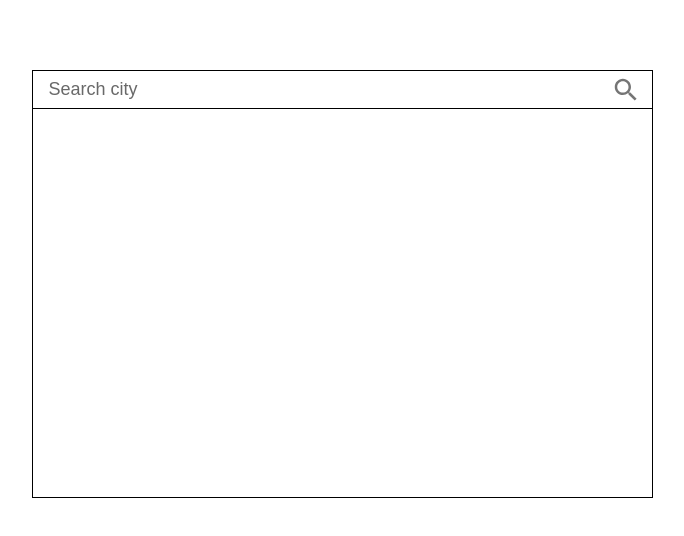
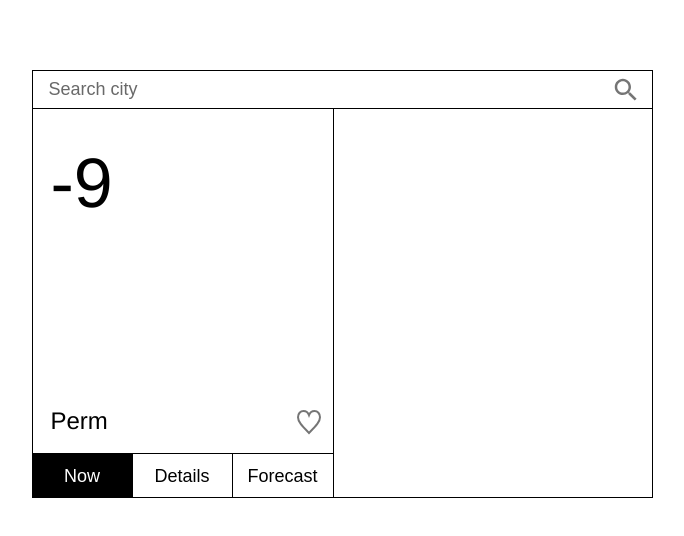
Before and after one commit to AlexRay-dev/weather-vue, a Vue app: page / in a window 1280 px wide. Shown: the top 536 px of the page, without its empty margins (298-982 px from the left). Built offline with nearby package versions, Linux system fonts and the light colour scheme.

Commit message:
added tabs components

```diff
--- a/src/App.vue
+++ b/src/App.vue
@@ -3,7 +3,9 @@
     <div class='weather'>
       <div class='weather__container'>
         <search-form/>
-        <div class='weather__main flex'>
+        <div class="weather__main">
+          <weather-tabs/>
+
         </div>
       </div>
     </div>
@@ -13,9 +15,11 @@
 <script>
 
 import SearchForm from "@/components/SearchForm";
+import WeatherTabs from "@/components/weather-tabs/WeatherTabs";
+
 export default {
   name: 'App',
-  components: {SearchForm}
+  components: {WeatherTabs, SearchForm},
 }
 </script>
 
@@ -24,9 +28,14 @@ export default {
   font-family: Avenir, Helvetica, Arial, sans-serif;
   -webkit-font-smoothing: antialiased;
   -moz-osx-font-smoothing: grayscale;
-  text-align: center;
-  color: #2c3e50;
+  color: black;
   margin-top: 60px;
+
+  ul {
+    list-style: none;
+    padding: 0;
+    margin: 0;
+  }
 }
 .weather {
   width: 621px;
--- a/src/components/SearchForm.vue
+++ b/src/components/SearchForm.vue
@@ -73,7 +73,7 @@ export default {
   border: none;
   background-color: transparent;
   cursor: pointer;
-  background-image: url('../assets/img/search.svg');
+  background-image: url('../assets/icons/search.svg');
   background-repeat: no-repeat;
 }
 </style>
--- /dev/null
+++ b/src/components/icons/IconFavorite.vue
@@ -0,0 +1,38 @@
+<template>
+  <svg
+      :width="width"
+      :height="height"
+      :viewBox="`0 0 ${width} ${height}`"
+      fill="none"
+  >
+    <path
+        d="M17.5 1C15.0556 1 12.8556 2.7875 12 5.125C11.1444 2.7875 8.94444 1 6.5 1C3.44444 1 1 3.6125 1 7.1875C1 12 5.27778 16.125 12 23C18.7222 16.125 23 12 23 7.1875C23 3.6125 20.5556 1 17.5 1Z"
+        opacity="0.54"
+        :stroke="iconColor"
+        :fill="isFilled ? iconColor : 'inherit'"
+        stroke-width="2"/>
+  </svg>
+</template>
+
+<script>
+export default {
+  props: {
+    width: {
+      type: [Number, String],
+      default: 24
+    },
+    height: {
+      type: [Number, String],
+      default: 25
+    },
+    iconColor: {
+      type: String,
+      default: 'currentColor'
+    },
+    isFilled: {
+      type: Boolean,
+      default: false
+    }
+  }
+}
+</script>
--- /dev/null
+++ b/src/components/weather-tabs/DetailsTab.vue
@@ -0,0 +1,36 @@
+<template>
+  <div class="weather__tab tab-details">
+    <div class="tab-details__city">Perm</div>
+
+    <ul class="tab-details__list">
+      <li class="tab-details__item">Temperature: 9</li>
+      <li class="tab-details__item">Feels like: 9</li>
+      <li class="tab-details__item">Weather: 9</li>
+      <li class="tab-details__item">Sunrise: 9</li>
+      <li class="tab-details__item">Sunset: 9</li>
+    </ul>
+  </div>
+</template>
+
+<script>
+export default {
+  name: 'details-tab'
+}
+</script>
+
+<style lang="scss" scoped>
+.tab-details {
+  &__city {
+    font-size: 24px;
+    margin-bottom: 42px;
+  }
+
+  &__item {
+    font-size: 24px;
+
+    &:not(:last-child) {
+      margin-bottom: 14px;
+    }
+  }
+}
+</style>
--- /dev/null
+++ b/src/components/weather-tabs/ForecastTab.vue
@@ -0,0 +1,30 @@
+<template>
+  <div class="weather__tab tab-forecast">
+    <div class="tab-forecast__city">Perm</div>
+
+    <ul class="tab-forecast__list">
+      <forecast-tab-item/>
+      <forecast-tab-item/>
+      <forecast-tab-item/>
+      <forecast-tab-item/>
+    </ul>
+  </div>
+</template>
+
+<script>
+import ForecastTabItem from "@/components/weather-tabs/ForecastTabItem";
+
+export default {
+  name: 'forecast-tab',
+  components: {ForecastTabItem}
+}
+</script>
+
+<style lang="scss" scoped>
+.tab-forecast {
+  &__city {
+    font-size: 24px;
+    margin-bottom: 7px;
+  }
+}
+</style>
--- /dev/null
+++ b/src/components/weather-tabs/ForecastTabItem.vue
@@ -0,0 +1,48 @@
+<template>
+  <li class="tab-forecast__item">
+    <div class="tab-forecast__item-header">
+      <div>January 25</div>
+      <div>14:00</div>
+    </div>
+    <div class="tab-forecast__item-body">
+      <div>
+        <div>Temperature: -9°</div>
+        <div>Feels like: -15°</div>
+      </div>
+
+      <div>
+        <div>Clouds</div>
+        <div>icon</div>
+      </div>
+    </div>
+  </li>
+</template>
+
+<script>
+export default {
+  props: {}
+}
+</script>
+
+<style lang="scss" scoped>
+.tab-forecast__item {
+  padding: 8px 10px;
+  border: 1px solid #000000;
+  font-size: 18px;
+
+  &:not(:last-child) {
+    margin-bottom: 9px;
+  }
+
+  &-header {
+    display: flex;
+    justify-content: space-between;
+    margin-bottom: 20px;
+  }
+
+  &-body {
+    display: flex;
+    justify-content: space-between;
+  }
+}
+</style>
--- /dev/null
+++ b/src/components/weather-tabs/NowTab.vue
@@ -0,0 +1,67 @@
+<template>
+  <div class="weather__tab  tab-now">
+    <div class="tab-now__temp">
+      -9
+    </div>
+
+    <div class="tab-now__footer">
+      <div class="tab-now__city">
+        Perm
+      </div>
+
+      <button
+          class="tab-now__add-to-fav"
+          @click="addToFavorite"
+      >
+        <icon-favorite/>
+      </button>
+    </div>
+  </div>
+</template>
+
+<script>
+import IconFavorite from "@/components/icons/IconFavorite";
+
+export default {
+  name: 'now-tab',
+  components: {IconFavorite},
+  methods: {
+    addToFavorite() {
+      console.log(1)
+    }
+  }
+}
+</script>
+
+<style lang="scss" scoped>
+.tab-now {
+  display: flex;
+  flex-direction: column;
+  justify-content: space-between;
+
+
+  &__temp {
+    font-size: 70px;
+    line-height: 82px;
+  }
+
+  &__footer {
+    display: flex;
+    justify-content: space-between;
+    align-items: center;
+  }
+
+  &__city {
+    font-size: 24px;
+  }
+
+  &__add-to-fav {
+    width: 24px;
+    height: 25px;
+
+    background-color: transparent;
+    cursor: pointer;
+    border: none;
+  }
+}
+</style>
--- /dev/null
+++ b/src/components/weather-tabs/WeatherTabs.vue
@@ -0,0 +1,83 @@
+<template>
+  <div class="weather__tabs">
+    <component :is="currentTab.component"></component>
+
+    <div class="tab__buttons">
+
+      <button
+          v-for="tab in tabs"
+          :key="tab.name"
+          :class="['tab__button', { 'tab__button--active': currentTab === tab }]"
+          @click="currentTab = tab"
+      >
+        {{ tab.name }}
+      </button>
+    </div>
+
+  </div>
+</template>
+
+<script>
+import NowTab from "@/components/weather-tabs/NowTab";
+import DetailsTab from "@/components/weather-tabs/DetailsTab";
+import ForecastTab from "@/components/weather-tabs/ForecastTab";
+
+const tabs = [
+  {name: 'Now', component: NowTab},
+  {name: 'Details', component: DetailsTab},
+  {name: 'Forecast', component: ForecastTab},
+]
+
+export default {
+  name: 'weather-tabs',
+  data() {
+    return {
+      tabs,
+      currentTab: tabs[0]
+    }
+  },
+}
+</script>
+
+<style lang="scss" scoped>
+.weather__tabs {
+  display: flex;
+  flex-direction: column;
+  width: 300px;
+  border-right: 1px solid #000;
+  height: 100%;
+}
+.tab__buttons {
+  display: flex;
+  align-self: flex-end;
+}
+.tab__button {
+  display: inline-block;
+  width: 100px;
+  height: 44px;
+  padding: 12px 0;
+  text-align: center;
+  vertical-align: middle;
+  font-size: 18px;
+  line-height: 21px;
+  user-select: none;
+  cursor: pointer;
+  background-color: inherit;
+  border: none;
+  border-top: 1px solid #000;
+
+  &:not(:last-of-type) {
+    border-right: 1px solid #000;
+  }
+
+  &--active {
+    color: #fff;
+    background-color: #000;
+  }
+}
+.weather__tab {
+  height: 100%;
+  padding: 33px 18px 18px 18px;
+  overflow-y: auto;
+}
+</style>
```
Also changed, not shown: src/assets/icons/search.svg (renamed from src/assets/img/search.svg), 1 other file (tests, documents, lock files or other folders).
